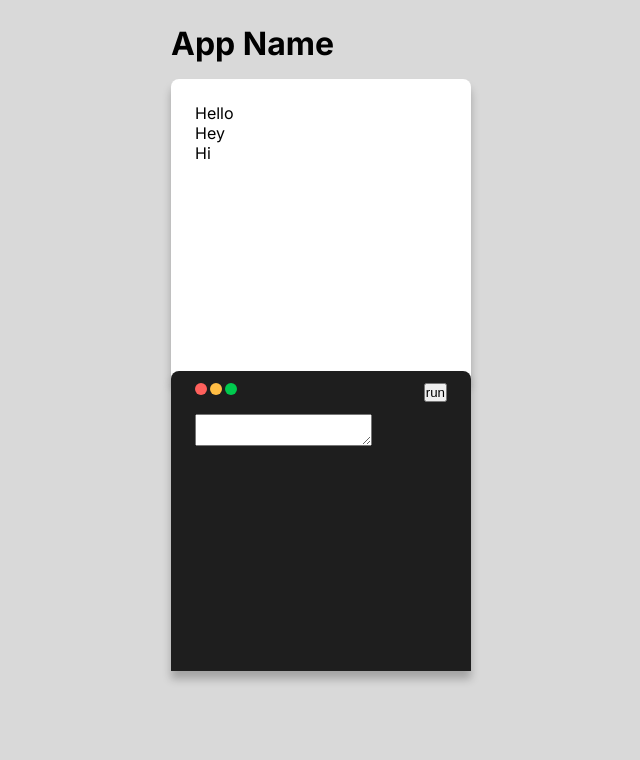
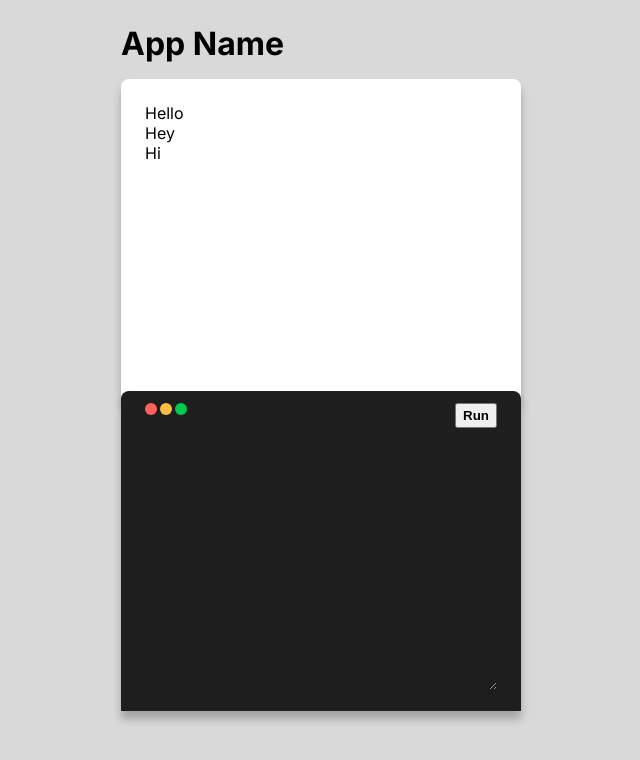
Before and after one commit to Nechir-89/css-editor, a Next.js app: page / in a window 1280 px wide. Shown: the top 760 px of the page, without its empty margins (319-959 px from the left). Built offline with nearby package versions, Linux system fonts and the light colour scheme.

Commit message:
Add styles to text editor

```diff
--- a/src/app/components/Editor/style.css
+++ b/src/app/components/Editor/style.css
@@ -1,10 +1,11 @@
-.editor-container{
+.editor-container {
   background-color: var(--dark);
-  min-width: 300px;
-  min-height: 300px;
+  width: 300px;
+  height: 300px;
 
+  /*
   max-width: 400px;
-  max-height: 450px;
+  max-height: 450px; */
 
   padding: 0px 24px 24px;
   border-radius: 8px 8px 0px 0px;
@@ -15,30 +16,65 @@
 
 }
 
-.header{
+.header {
   display: flex;
   justify-content: space-between;
   padding-top: 12px;
   padding-bottom: 12px;
 }
 
-.controll-buttons-wraper{
+.controll-buttons-wraper {
   display: flex;
   column-gap: 3px;
 }
 
-.controll-button{
+.controll-button {
   width: 12px;
   height: 12px;
   border-radius: 50%;
 }
 
-.close-button{
+.close-button {
   background-color: #FF605C;
 }
-.minmize-button{
-  background-color: #FFBD44;;
+
+.minmize-button {
+  background-color: #FFBD44;
+  ;
 }
-.maxmize-button{
-  background-color: #00CA4E;;
+
+.maxmize-button {
+  background-color: #00CA4E;
+  ;
 }
+
+textarea {
+  width: 100%;
+  /* height: calc(100% - 43px); */
+  height: 250px;
+  border-radius: 8px;
+  padding: 4px;
+  outline: none;
+  font-family: Arial, Helvetica, sans-serif;
+  font-size: 16px;
+  background-color: var(--dark);
+  color: var(--white);
+  border: none;
+  line-height: 1.5;
+  letter-spacing: -0.24px;
+  word-spacing: 4px;
+}
+
+button{
+  padding: 3px 6px;;
+  text-transform: capitalize;
+  font-weight: 600;
+
+}
+
+@media only screen and (min-width: 600px) {
+  .editor-container {
+    width: 400px;
+    height: 320px;
+  }
+}
--- a/src/app/components/Viewer/Viewer.tsx
+++ b/src/app/components/Viewer/Viewer.tsx
@@ -54,10 +54,6 @@ export default function Viewer({ }: Props) {
         <div className='item'>Hey</div>
         <div className='item'>Hi</div>
       </div>
-      <p>
-        {
-        }
-      </p>
     </section>
   )
 }
--- a/src/app/components/Viewer/style.css
+++ b/src/app/components/Viewer/style.css
@@ -1,13 +1,20 @@
-.view-container{
+.view-container {
   background-color: var(--white);
-  min-width: 300px;
-  min-height: 300px;
+  width: 300px;
+  height: 300px;
 
-  max-width: 400px;
-  max-height: 450px;
+
 
   padding: 24px;
   border-radius: 8px 8px 0px 0px;
 
   box-shadow: 0px 8px 8px 0px rgba(0, 0, 0, 0.25);
 }
+
+
+@media only screen and (min-width: 600px) {
+  .view-container {
+    width: 400px;
+    height: 320px;
+  }
+}
```
